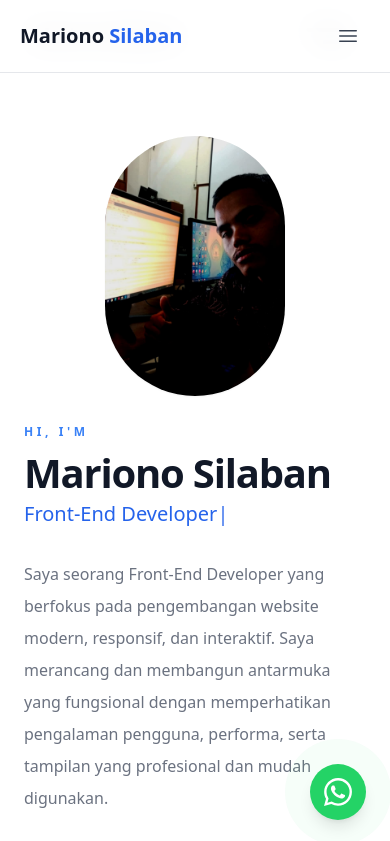
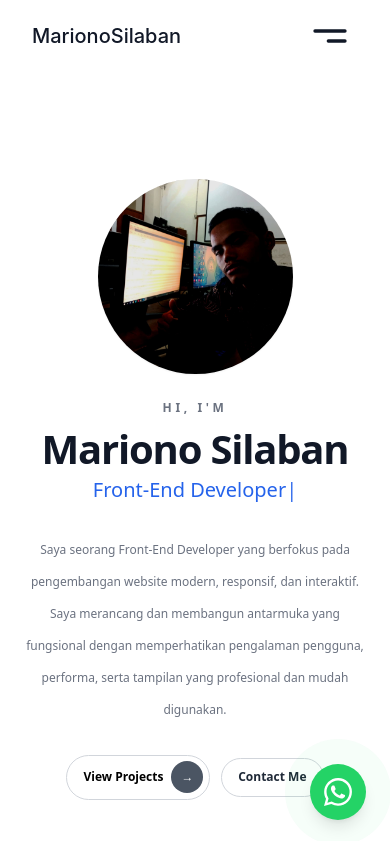
Before and after one commit to silaban13/Portofolio_vue, a Vue app: page / in a window 390 px wide. Shown: the top 841 px of the page. Built offline with nearby package versions, Linux system fonts and the light colour scheme.

Commit message:
change content

```diff
--- a/src/components/About.vue
+++ b/src/components/About.vue
@@ -1,5 +1,5 @@
 <template>
-  <section id="about" class="py-24 bg-white dark:bg-[#11131c]">
+  <section id="about" class="py-24 bg-white dark:bg-[#11131c]" style="margin-top:clamp(3rem,6vw,6rem);">
     <div class="mx-auto w-full px-5 sm:px-6 lg:px-10 xl:px-16">
       <h2 class="text-4xl sm:text-5xl font-black tracking-tight text-gray-900 dark:text-white"> About Me </h2>
       <div class="mt-5 h-[2px] w-full bg-black dark:bg-gray-700"></div>
--- a/src/components/Contact.vue
+++ b/src/components/Contact.vue
@@ -1,5 +1,5 @@
 <template>
-    <section id="contact" class="py-24 bg-white dark:bg-[#11131c]">
+    <section id="contact" class="py-24 bg-white dark:bg-[#11131c]" style="padding-top:clamp(8rem,12vw,12rem);">
         <div class="mx-auto w-full px-5 sm:px-6 lg:px-10 xl:px-16">
             <h2 class="text-4xl sm:text-5xl font-black tracking-tight text-gray-900 dark:text-white"> Contact Me </h2>
             <div class="mt-5 h-[2px] w-full bg-black dark:bg-gray-700"></div>
--- a/src/components/Footer.vue
+++ b/src/components/Footer.vue
@@ -1,5 +1,5 @@
 <template>
-  <footer id="footer" class="relative overflow-hidden border-t border-gray-200 bg-gray-50 dark:border-gray-800 dark:bg-[#0d0f16]">
+  <footer id="footer" class="relative overflow-hidden border-t border-gray-200 bg-gray-50 dark:border-gray-800 dark:bg-[#0d0f16] translate-y-40">
     <div class="absolute -top-24 left-1/2 h-48 w-48 -translate-x-1/2 rounded-full bg-blue-500/10 blur-3xl"></div>
     <div class="relative mx-auto w-full px-5 py-12 sm:px-6 lg:px-10 xl:px-16">
       <div class="flex flex-col items-center justify-between gap-8 border-b border-gray-200 pb-8 dark:border-gray-800 md:flex-row">
--- a/src/components/Home.vue
+++ b/src/components/Home.vue
@@ -27,29 +27,29 @@
 </script>
 
 <template>
-  <section id="home" class="min-h-screen flex items-center bg-white dark:bg-[#11131c]">
+  <section id="home" class="min-h-screen flex items-center bg-white dark:bg-[#11131c] pt-[80px] md:pt-[80px] lg:pt-0">
     <div class="mx-auto w-full px-6 sm:px-10 md:px-24 lg:px-28 xl:px-36">
-      <div class="flex flex-col-reverse md:flex-row items-start justify-between gap-3 lg:gap-[clamp(3rem,6vw,6rem)]">
-        <div data-scroll-animation class="w-full md:w-[52%] lg:w-[55%] xl:w-[58%] translate-y-[100px] md:translate-y-[55px] lg:translate-y-[45px]">
-          <p class="font-semibold uppercase tracking-[0.3em] text-blue-500 mb-3" style="font-size:clamp(.75rem,1vw,.95rem);"> Hi, I'm </p>
-          <h1 class="font-black leading-none tracking-[-0.03em] text-gray-900 dark:text-white whitespace-nowrap" style="font-size:clamp(2.5rem,5vw,5rem);"> Mariono Silaban </h1>
-          <h2 class="font-medium text-blue-600" style="font-size:clamp(1.25rem,2.5vw,2rem); margin-top:0.4rem;"> <span id="typing"></span> </h2>
-          <p class="text-gray-500 dark:text-gray-400 leading-8 max-w-xl" style=" margin-top:clamp(1.8rem,2.8vw,2.3rem); font-size:clamp(1rem,1.2vw,1.15rem);">
+      <div class="flex flex-col-reverse md:flex-row items-start justify-between gap-0 lg:gap-[clamp(3rem,6vw,6rem)]">
+        <div data-scroll-animation class="w-full md:w-[58%] lg:w-[55%] xl:w-[58%] translate-y-[40px] md:translate-y-[35px] lg:translate-y-[45px]">
+          <p class="font-semibold uppercase tracking-[0.3em] text-gray-500 mb-3 text-center md:text-left" style="font-size:clamp(.75rem,1vw,.95rem);"> Hi, I'm </p>
+          <h1 class="font-black leading-none tracking-[-0.03em] text-gray-900 dark:text-white whitespace-nowrap text-center md:text-left" style="font-size:clamp(2.5rem,5vw,5rem);"> Mariono Silaban </h1>
+          <h2 class="font-medium text-blue-600 text-center md:text-left" style="font-size:clamp(1.25rem,2.5vw,2rem); margin-top:0.4rem;"> <span id="typing"></span></h2>
+          <p class="text-gray-500 dark:text-gray-400 leading-8 max-w-none md:max-w-none lg:max-w-xl text-center md:text-left" style="margin-top:clamp(1.8rem,2.8vw,2.3rem); font-size:clamp(.75rem,1vw,.95rem);">
             Saya seorang Front-End Developer yang berfokus pada pengembangan website
             modern, responsif, dan interaktif. Saya merancang dan membangun antarmuka
             yang fungsional dengan memperhatikan pengalaman pengguna, performa, serta
             tampilan yang profesional dan mudah digunakan.
           </p>
-          <div class="flex flex-wrap" style=" margin-top:clamp(1.8rem,3vw,2.5rem); gap:clamp(1rem,2vw,1.5rem);">
-            <a href="https://github.com/silaban13" target="_blank" rel="noopener noreferrer" class="group inline-flex items-center gap-3 rounded-full border border-gray-300 bg-white py-1.5 pl-6 pr-1.5 font-semibold text-sm transition-all duration-300 hover:bg-blue-600 hover:text-white hover:border-blue-600">
+          <div class="flex flex-row items-center justify-center md:justify-start" style="margin-top:clamp(1.8rem,3vw,2.5rem); gap:clamp(0.7rem,1.5vw,1.5rem);">
+            <a href="https://github.com/silaban13" target="_blank" rel="noopener noreferrer" class="group inline-flex items-center rounded-full border border-gray-300 bg-white font-semibold transition-all duration-300 hover:bg-gray-600 hover:text-white hover:border-blue-600" style="gap:clamp(0.5rem,0.8vw,0.75rem); padding-top:clamp(0.35rem,0.5vw,0.375rem); padding-bottom:clamp(0.35rem,0.5vw,0.375rem); padding-left:clamp(1rem,1.8vw,1.5rem); padding-right:clamp(0.35rem,0.5vw,0.375rem); font-size:clamp(0.75rem,1.1vw,0.875rem);">
               <span>View Projects</span>
-              <span class="flex h-9 w-9 items-center justify-center rounded-full bg-blue-600 text-white transition-all duration-300 group-hover:bg-white group-hover:text-blue-600"> → </span>
+              <span class="flex items-center justify-center rounded-full bg-gray-600 text-white transition-all duration-300 group-hover:bg-white group-hover:text-blue-600" style=" width:clamp(2rem,3.5vw,2.25rem); height:clamp(2rem,3.5vw,2.25rem);">  → </span>
             </a>
-            <a href="#contact" class="rounded-full border border-gray-300 px-6 py-3 text-sm font-semibold text-gray-800 transition hover:bg-gray-100 dark:border-gray-700 dark:text-white dark:hover:bg-gray-800"> Contact Me </a>
+            <a href="#contact" class="rounded-full border border-gray-300 font-semibold text-gray-800 transition hover:bg-gray-100 dark:border-gray-700 dark:text-white dark:hover:bg-gray-800" style=" padding:clamp(0.6rem,1vw,0.75rem) clamp(1rem,1.8vw,1.5rem); font-size:clamp(0.75rem,1.1vw,0.875rem);"> Contact Me </a>
           </div>
         </div>
-        <div data-scroll-animation class="w-full lg:w-[45%] xl:w-[42%] flex flex-col items-center translate-y-[85px]" style="transition-delay:180ms;">
-          <img src="../assets/FOTO_dua.jpeg" alt="Mariono Silaban" class="object-cover w-[180px] sm:w-[190px] md:w-[180px] lg:w-[220px] xl:w-[240px] h-[260px] sm:h-[270px] md:h-[250px] lg:h-[300px] xl:h-[320px] rounded-full md:rounded-t-[120px] md:rounded-b-none shadow-sm"/>
+        <div data-scroll-animation class="w-full md:w-[42%] lg:w-[45%] xl:w-[42%] flex flex-col items-center translate-y-[25px] md:translate-y-[35px] lg:translate-y-[85px]" style="transition-delay:180ms;">
+          <img src="../assets/FOTO_dua.jpeg" alt="Mariono Silaban" class="object-cover w-[195px] sm:w-[200px] md:w-[180px] lg:w-[220px] xl:w-[240px] h-[195px] sm:h-[200px] md:h-[250px] lg:h-[300px] xl:h-[320px] rounded-full md:rounded-t-[120px] md:rounded-b-none shadow-sm -translate-y-[10px] md:-translate-y-0"/>
           <div class="hidden md:flex items-center justify-center mt-3" style="gap:clamp(1rem,2vw,1.8rem);">
             <img src="../assets/nodejs.png" class="w-8 h-8 object-contain transition hover:scale-110" alt="Node.js"/>
             <div class="flex w-9 h-9 items-center justify-center rounded-lg bg-white shadow-sm transition-all duration-300 hover:-translate-y-1 hover:scale-110 dark:bg-white">
--- a/src/components/Skills.vue
+++ b/src/components/Skills.vue
@@ -1,5 +1,5 @@
 <template>
-  <section id="skills" class="py-24 bg-white dark:bg-[#11131c]">
+  <section id="skills" class="py-24 bg-white dark:bg-[#11131c]" style="margin-top:clamp(3rem,6vw,6rem);">
     <div class="mx-auto w-full px-5 sm:px-6 lg:px-10 xl:px-16">
       <h2 class="text-4xl sm:text-5xl font-black tracking-tight text-gray-900 dark:text-white"> Technical Skills </h2>
       <div class="mt-5 h-[2px] w-full bg-black dark:bg-gray-700"></div>
--- a/src/components/navigation/Sidebar.vue
+++ b/src/components/navigation/Sidebar.vue
@@ -4,8 +4,6 @@
     import skillsIcon from '@/assets/skills.png'
     import contactIcon from '@/assets/contact.png'
     import { ref, onMounted } from 'vue'
-    import { Disclosure, DisclosureButton, DisclosurePanel } from '@headlessui/vue'
-    import { Bars3Icon, XMarkIcon, EyeIcon } from '@heroicons/vue/24/outline'
     import lightIcon from '@/assets/darker.png'
     import darkIcon from '@/assets/night-mode.png'
 
@@ -96,30 +94,4 @@
             </button>
         </div>
     </aside>
-    <Disclosure as="nav" class="md:hidden fixed top-0 left-0 right-0 z-[100] bg-white/90 dark:bg-gray-900/90 backdrop-blur-lg border-b border-gray-200 dark:border-gray-800" v-slot="{ open }">
-        <div class="h-[72px] px-5 flex items-center justify-between">
-            <a href="#home" @click.prevent="scrollToSection('#home')" class="text-xl font-bold text-gray-900 dark:text-white"> Mariono <span class="text-blue-600"> Silaban </span></a>
-            <DisclosureButton class="w-11 h-11 rounded-xl flex items-center justify-center text-gray-700 dark:text-white hover:bg-gray-100 dark:hover:bg-gray-800 transition">
-                <Bars3Icon v-if="!open" class="w-6 h-6"/>
-                <XMarkIcon v-else class="w-6 h-6"/>
-            </DisclosureButton>
-        </div>
-        <DisclosurePanel class="absolute top-[72px] left-0 right-0 bg-white dark:bg-gray-900 border-b border-gray-200 dark:border-gray-800 shadow-xl p-5">
-        <div class="space-y-2">
-            <DisclosureButton v-for="item in navigation" :key="item.name" as="a" :href="item.href" @click.prevent="scrollToSection(item.href)" class="flex items-center gap-4 w-full px-4 py-3 rounded-xl text-gray-700 dark:text-gray-200 hover:bg-blue-50 dark:hover:bg-gray-800 hover:text-blue-600 transition">
-                <component :is="item.icon" class="w-5 h-5"/>
-                <span> {{ item.name }} </span>
-            </DisclosureButton>
-            <div class=" border-t border-gray-200 dark:border-gray-800 my-4"/>
-                <button type="button" @click="toggleTheme" class=" flex items-center justify-between w-full px-4 py-3 rounded-xl text-gray-700 dark:text-gray-200 hover:bg-gray-100 dark:hover:bg-gray-800 transition">
-                    <span> Tema </span>
-                    <img :src="theme === 'light' ? lightIcon : darkIcon" alt="Theme" class="w-5 h-5"/>
-                </button>
-                <a href="https://drive.google.com/file/d/1Loz49kSbVi8FKDVk6TKmQgUA5RLlcaQ-/preview" target="_blank" rel="noopener noreferrer" class=" mt-3 flex items-center justify-center gap-2 w-full px-5 py-3 rounded-xl bg-blue-600 hover:bg-blue-700 text-white font-medium transition">
-                    <span> Open CV </span>
-                    <EyeIcon class="w-5 h-5" />
-                </a>
-            </div>
-        </DisclosurePanel>
-    </Disclosure>
 </template>
```
Also changed, not shown: src/components/navigation/Hamburger.vue (+4 -5 lines), src/components/navigation/TopNavbar.vue (+72 -3 lines), src/components/TopNavbar.vue (deleted), 1 other file (tests, documents, lock files or other folders).
